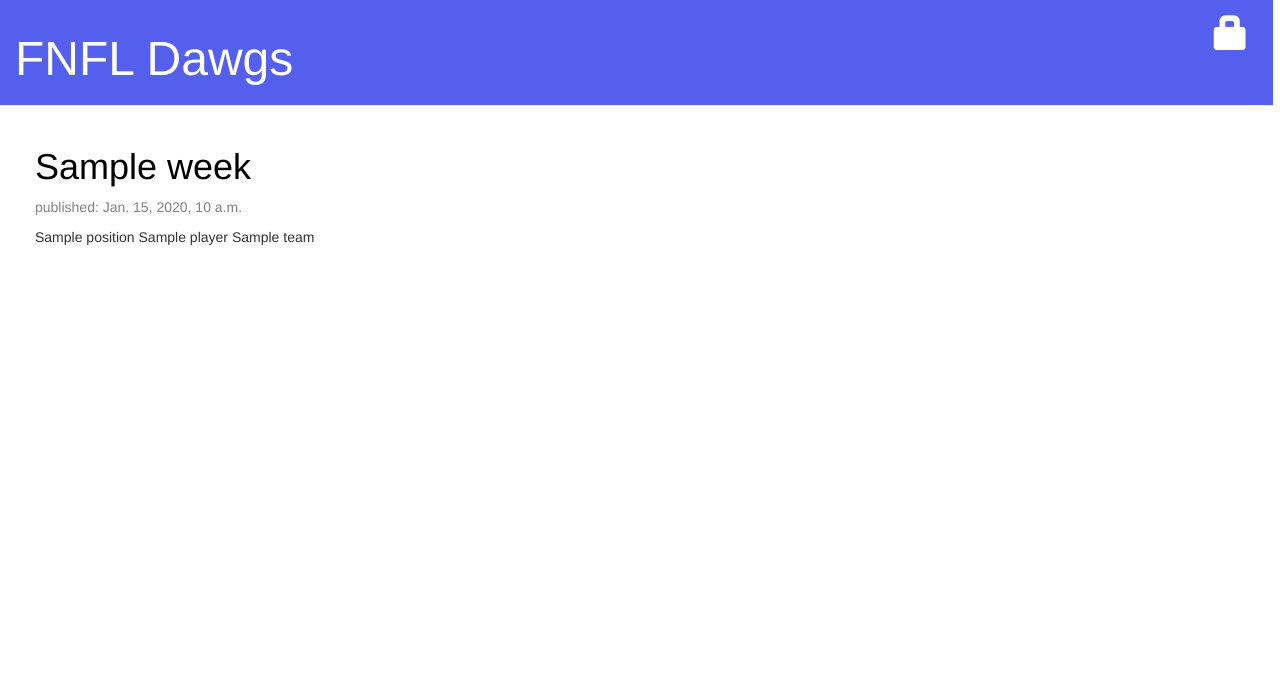
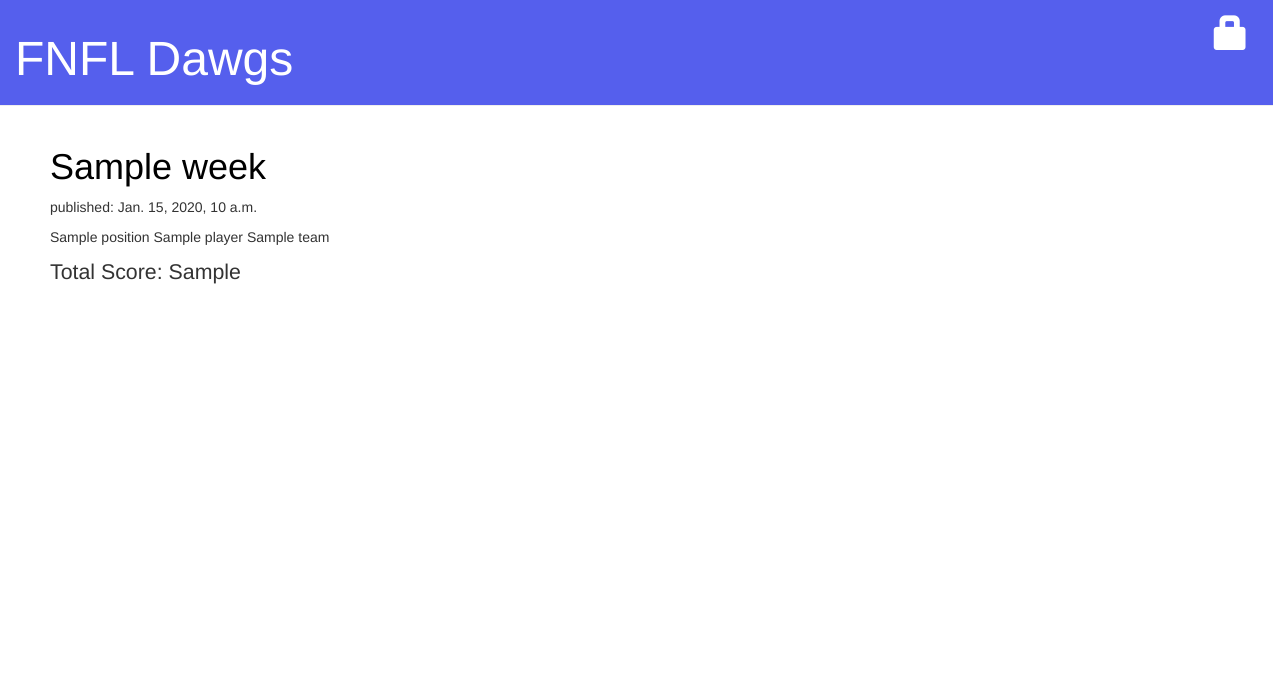
Before and after one commit to wallace123/fnfldawgs, a Django app: template fnfl/templates/fnfl/lineup_list.html in a window 1280 px wide. Shown: the top 677 px of the page. Run offline with Django 3.2, Linux system fonts and the light colour scheme; the template is opened without the code that fills it: most values are stand-ins (such as "Sample title", 1, 10 or a date in 2020); some libraries are stand-ins or nearby versions.

Commit message:
Update lineup_list.html via upload
Addressing issue #4 having a unified lineup view.

```diff
--- a/fnfl/templates/fnfl/lineup_list.html
+++ b/fnfl/templates/fnfl/lineup_list.html
@@ -1,21 +1,21 @@
 {% extends 'fnfl/base.html' %}
 
 {% block content %}
-
-{% for lineup, players in lineups_players.items %}
-  <div>
+<div class="container-fluid">
+  <div class="flex-container-lineups-list">
+{% for lineup, players_score in lineups_players_score.items %}
+    <div class="flex-item-lineup">
       <h1>
         <a href="{% url 'lineup_detail' lineup_pk=lineup.pk %}">{{ lineup.week }}</a>
       </h1>
-    <div class="date">
         <p>published: {{ lineup.published_date }}</p>
-    </div>
-    {% for player in players %}
-      <div>
+      {% for player in players_score.0 %}
           <p>{{player.position}} {{player.name}} {{player.team}}</p>
+      {% endfor %}
+          <p style="font-size: 16pt">Total Score: {{players_score.1}}</p>
     </div>
 {% endfor %}
   </div>
-{% endfor %}
+</div>
 
 {% endblock %}
```
Lines whose indentation alone changed are shown as unchanged.
